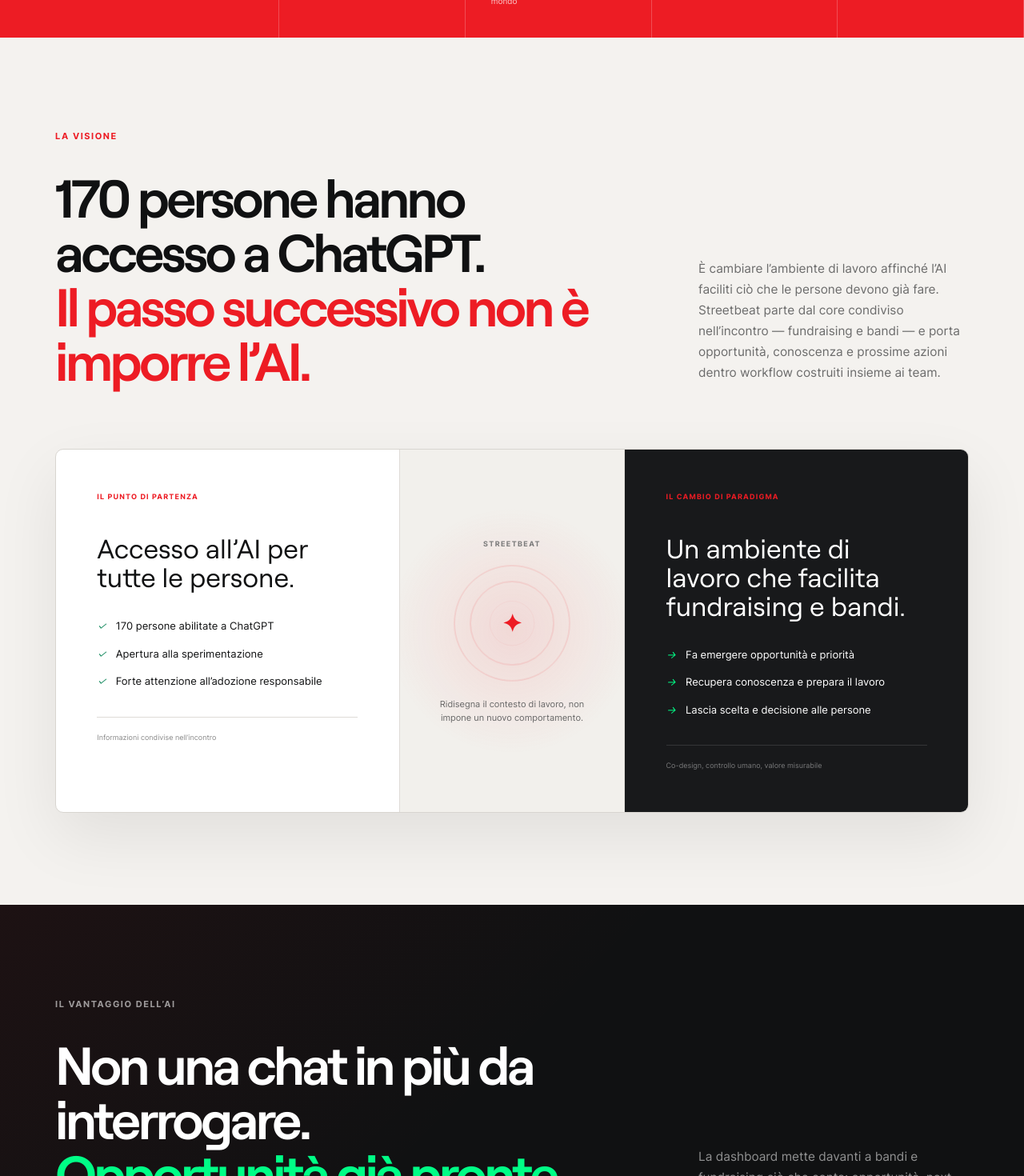
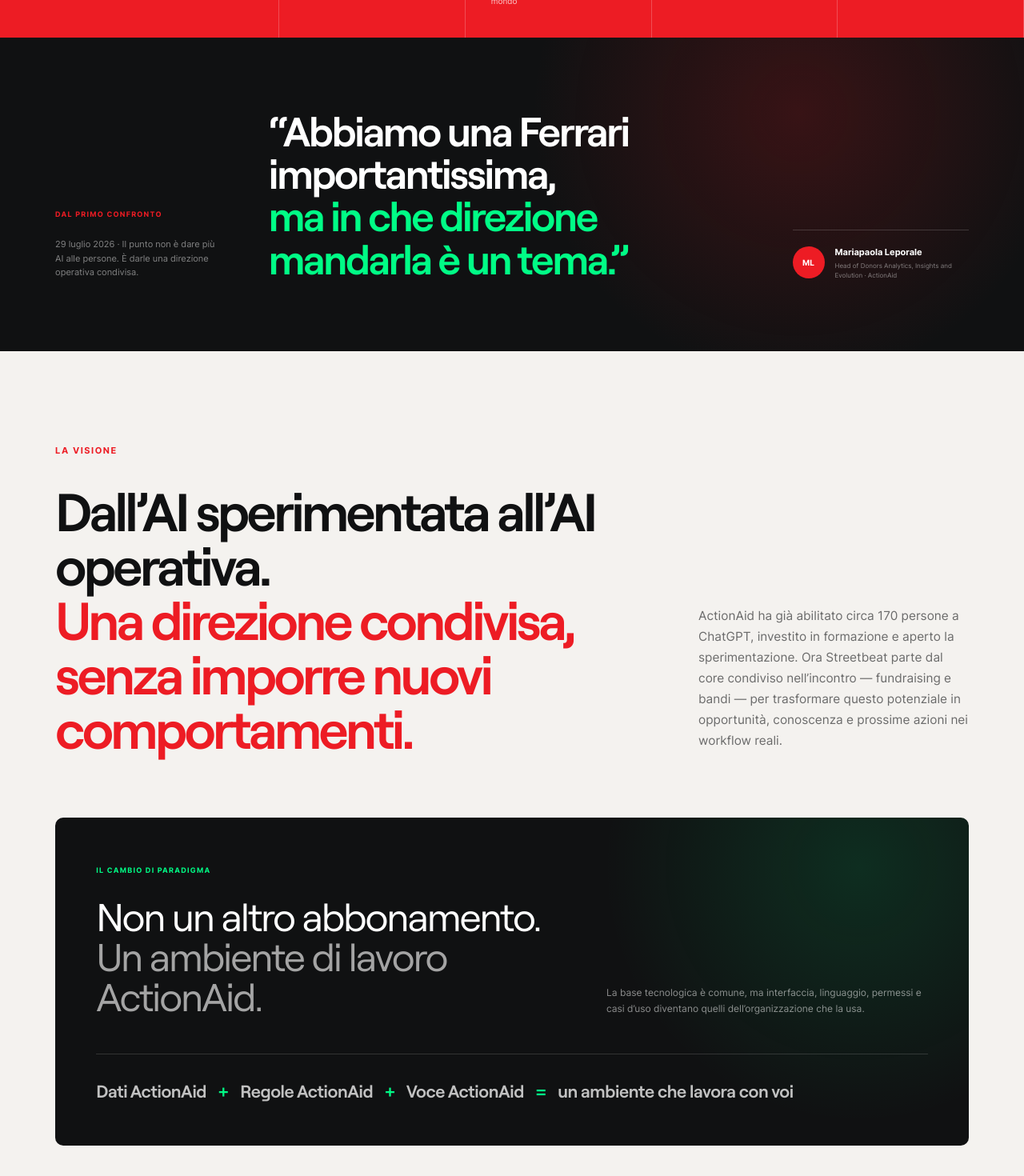
Before and after one commit to marieamadei/streetbeat-actionaid-funding-intelligence, a Next.js app: page / in a window 1280 px wide. Shown: the part 1040-2510 px from the top of the page at 80% size. Built offline with nearby package versions, Linux system fonts and the light colour scheme.

Commit message:
Integrate Streetbeat positioning and ActionAid quote

```diff
--- a/app/globals.css
+++ b/app/globals.css
@@ -704,6 +704,89 @@
   font-size: 10px;
 }
 
+.meeting-quote {
+  color: var(--white);
+  background:
+    radial-gradient(circle at 78% 24%, rgba(237, 28, 36, 0.18), transparent 32%),
+    var(--ink);
+}
+
+.meeting-quote-inner {
+  display: grid;
+  grid-template-columns: .46fr 1.34fr .5fr;
+  gap: clamp(36px, 5vw, 86px);
+  align-items: end;
+  width: min(100%, 1580px);
+  margin: 0 auto;
+  padding: clamp(76px, 7vw, 116px) clamp(34px, 5.4vw, 94px);
+}
+
+.quote-context > span {
+  color: var(--actionaid);
+  font-size: 9px;
+  font-weight: 850;
+  letter-spacing: .14em;
+}
+
+.quote-context p {
+  max-width: 290px;
+  margin: 20px 0 0;
+  color: rgba(255, 255, 255, .48);
+  font-size: 11px;
+  line-height: 1.6;
+}
+
+.meeting-quote blockquote {
+  margin: 0;
+  font-family: var(--headline);
+  font-size: clamp(36px, 4vw, 64px);
+  font-weight: 600;
+  letter-spacing: -.045em;
+  line-height: 1.04;
+}
+
+.meeting-quote blockquote em {
+  color: var(--streetbeat);
+  font-style: normal;
+}
+
+.quote-attribution {
+  display: flex;
+  gap: 13px;
+  align-items: center;
+  padding-top: 19px;
+  border-top: 1px solid rgba(255, 255, 255, .16);
+}
+
+.quote-attribution > span {
+  display: grid;
+  place-items: center;
+  width: 40px;
+  height: 40px;
+  flex: 0 0 auto;
+  color: var(--white);
+  border-radius: 50%;
+  font-size: 10px;
+  font-weight: 800;
+  background: var(--actionaid);
+}
+
+.quote-attribution p {
+  display: grid;
+  gap: 4px;
+  margin: 0;
+}
+
+.quote-attribution strong {
+  font-size: 11px;
+}
+
+.quote-attribution small {
+  color: rgba(255, 255, 255, .46);
+  font-size: 8px;
+  line-height: 1.4;
+}
+
 .section {
   width: min(100%, 1580px);
   margin: 0 auto;
@@ -738,6 +821,64 @@
   color: var(--grey-3);
   font-size: clamp(15px, 1.2vw, 18px);
   line-height: 1.7;
+}
+
+.workspace-principle {
+  display: grid;
+  grid-template-columns: 1fr .72fr;
+  gap: 46px 80px;
+  align-items: end;
+  margin-top: 76px;
+  padding: clamp(34px, 4vw, 62px);
+  color: var(--white);
+  border-radius: 10px;
+  background:
+    radial-gradient(circle at 88% 15%, rgba(0, 253, 134, .12), transparent 30%),
+    var(--ink);
+}
+
+.workspace-principle > div > span {
+  color: var(--streetbeat);
+  font-size: 9px;
+  font-weight: 850;
+  letter-spacing: .14em;
+}
+
+.workspace-principle h3 {
+  margin: 24px 0 0;
+  font-size: clamp(34px, 3.8vw, 58px);
+  letter-spacing: -.045em;
+  line-height: 1.03;
+}
+
+.workspace-principle h3 em {
+  color: rgba(255, 255, 255, .62);
+  font-style: normal;
+}
+
+.workspace-principle > p {
+  margin: 0;
+  color: rgba(255, 255, 255, .52);
+  font-size: 12px;
+  line-height: 1.65;
+}
+
+.workspace-principle > strong {
+  grid-column: 1 / -1;
+  padding-top: 30px;
+  color: rgba(255, 255, 255, .74);
+  border-top: 1px solid rgba(255, 255, 255, .14);
+  font-family: var(--headline);
+  font-size: clamp(16px, 1.7vw, 25px);
+  font-weight: 600;
+  letter-spacing: -.02em;
+}
+
+.workspace-principle > strong i,
+.workspace-principle > strong b {
+  margin: 0 10px;
+  color: var(--streetbeat);
+  font-style: normal;
 }
 
 .maturity-bridge {
@@ -1307,6 +1448,87 @@
   background: var(--actionaid);
 }
 
+.streetbeat-section {
+  color: var(--white);
+  background:
+    linear-gradient(140deg, rgba(0, 253, 134, .07), transparent 40%),
+    var(--ink);
+}
+
+.streetbeat-heading h2 em {
+  color: var(--streetbeat);
+}
+
+.streetbeat-heading p {
+  color: rgba(255, 255, 255, .54);
+}
+
+.streetbeat-proof-grid {
+  display: grid;
+  grid-template-columns: repeat(3, 1fr);
+  gap: 12px;
+  margin-top: 70px;
+}
+
+.streetbeat-proof-grid article {
+  min-height: 300px;
+  padding: 32px;
+  border: 1px solid rgba(255, 255, 255, .13);
+  border-radius: 7px;
+  background: rgba(255, 255, 255, .035);
+}
+
+.streetbeat-proof-grid span {
+  color: var(--streetbeat);
+  font-size: 9px;
+  font-weight: 850;
+}
+
+.streetbeat-proof-grid h3 {
+  margin: 92px 0 14px;
+  font-size: clamp(24px, 2.1vw, 34px);
+  line-height: 1.05;
+}
+
+.streetbeat-proof-grid p {
+  max-width: 390px;
+  margin: 0;
+  color: rgba(255, 255, 255, .48);
+  font-size: 11px;
+  line-height: 1.6;
+}
+
+.streetbeat-facts {
+  display: grid;
+  grid-template-columns: repeat(4, 1fr);
+  margin-top: 12px;
+  border-top: 1px solid rgba(255, 255, 255, .13);
+  border-left: 1px solid rgba(255, 255, 255, .13);
+}
+
+.streetbeat-facts div {
+  display: grid;
+  gap: 8px;
+  min-height: 126px;
+  padding: 28px;
+  border-right: 1px solid rgba(255, 255, 255, .13);
+  border-bottom: 1px solid rgba(255, 255, 255, .13);
+}
+
+.streetbeat-facts strong {
+  font-family: var(--headline);
+  font-size: clamp(24px, 2.5vw, 40px);
+  letter-spacing: -.045em;
+}
+
+.streetbeat-facts span {
+  color: rgba(255, 255, 255, .4);
+  font-size: 8px;
+  font-weight: 750;
+  letter-spacing: .08em;
+  text-transform: uppercase;
+}
+
 .role-inner {
   display: grid;
   grid-template-columns: .9fr 1.1fr;
@@ -1562,8 +1784,17 @@
 
   .split-heading,
   .mission-chain,
-  .role-inner {
+  .role-inner,
+  .meeting-quote-inner {
     grid-template-columns: 1fr;
+  }
+
+  .quote-context p {
+    max-width: 520px;
+  }
+
+  .quote-attribution {
+    max-width: 380px;
   }
 
   .split-heading {
@@ -1598,8 +1829,13 @@
   }
 
   .perspectives-grid,
-  .governance-grid {
+  .governance-grid,
+  .streetbeat-proof-grid {
     grid-template-columns: repeat(2, 1fr);
+  }
+
+  .streetbeat-proof-grid article:last-child {
+    grid-column: 1 / -1;
   }
 
   .role-inner {
@@ -1693,8 +1929,25 @@
   .maturity-bridge,
   .systems-orbit,
   .perspectives-grid,
-  .governance-grid {
+  .governance-grid,
+  .streetbeat-proof-grid,
+  .streetbeat-facts,
+  .workspace-principle {
     grid-template-columns: 1fr;
+  }
+
+  .meeting-quote-inner {
+    padding-right: 20px;
+    padding-left: 20px;
+  }
+
+  .workspace-principle > strong {
+    grid-column: auto;
+    line-height: 1.6;
+  }
+
+  .streetbeat-proof-grid article:last-child {
+    grid-column: auto;
   }
 
   .number-intro,
--- a/app/page.tsx
+++ b/app/page.tsx
@@ -90,7 +90,7 @@
           <a href="#visione">Visione</a>
           <a href="#valore">Valore AI</a>
           <a href="#prodotto">Come funziona</a>
-          <a href="#governance">Adozione</a>
+          <a href="#streetbeat">Perché Streetbeat</a>
         </div>
         <Link className="button button-nav" href="/demo">
           Entra nella demo <span aria-hidden="true">↗</span>
@@ -195,25 +195,57 @@
         ))}
       </section>
 
+      <section className="meeting-quote" aria-labelledby="meeting-quote-title">
+        <div className="meeting-quote-inner">
+          <div className="quote-context">
+            <span>DAL PRIMO CONFRONTO</span>
+            <p>29 luglio 2026 · Il punto non è dare più AI alle persone. È darle una direzione operativa condivisa.</p>
+          </div>
+          <blockquote id="meeting-quote-title">
+            “Abbiamo una Ferrari importantissima,<br />
+            <em>ma in che direzione mandarla è un tema.”</em>
+          </blockquote>
+          <div className="quote-attribution">
+            <span>ML</span>
+            <p>
+              <strong>Mariapaola Leporale</strong>
+              <small>Head of Donors Analytics, Insights and Evolution · ActionAid</small>
+            </p>
+          </div>
+        </div>
+      </section>
+
       <section className="section vision-section" id="visione">
         <div className="section-kicker">LA VISIONE</div>
         <div className="split-heading">
-          <h2>170 persone hanno accesso a ChatGPT.<br /><em>Il passo successivo non è imporre l’AI.</em></h2>
+          <h2>Dall’AI sperimentata all’AI operativa.<br /><em>Una direzione condivisa, senza imporre nuovi comportamenti.</em></h2>
           <p>
-            È cambiare l’ambiente di lavoro affinché l’AI faciliti ciò che le persone
-            devono già fare. Streetbeat parte dal core condiviso nell’incontro —
-            fundraising e bandi — e porta opportunità, conoscenza e prossime azioni
-            dentro workflow costruiti insieme ai team.
+            ActionAid ha già abilitato circa 170 persone a ChatGPT, investito in
+            formazione e aperto la sperimentazione. Ora Streetbeat parte dal core
+            condiviso nell’incontro — fundraising e bandi — per trasformare questo
+            potenziale in opportunità, conoscenza e prossime azioni nei workflow reali.
           </p>
+        </div>
+
+        <div className="workspace-principle">
+          <div>
+            <span>IL CAMBIO DI PARADIGMA</span>
+            <h3>Non un altro abbonamento.<br /><em>Un ambiente di lavoro ActionAid.</em></h3>
+          </div>
+          <p>
+            La base tecnologica è comune, ma interfaccia, linguaggio, permessi e casi
+            d’uso diventano quelli dell’organizzazione che la usa.
+          </p>
+          <strong>Dati ActionAid <i>+</i> Regole ActionAid <i>+</i> Voce ActionAid <b>=</b> un ambiente che lavora con voi</strong>
         </div>
 
         <div className="maturity-bridge">
           <article className="maturity-now">
-            <span className="bridge-label">IL PUNTO DI PARTENZA</span>
-            <h3>Accesso all’AI per tutte le persone.</h3>
+            <span className="bridge-label">OGGI · SPERIMENTARE</span>
+            <h3>Accesso, formazione e iniziativa dei team.</h3>
             <ul>
               <li><i>✓</i> 170 persone abilitate a ChatGPT</li>
-              <li><i>✓</i> Apertura alla sperimentazione</li>
+              <li><i>✓</i> GPT creati direttamente dai team</li>
               <li><i>✓</i> Forte attenzione all’adozione responsabile</li>
             </ul>
             <div className="source-note">Informazioni condivise nell’incontro</div>
@@ -224,8 +256,8 @@
             <p>Ridisegna il contesto di lavoro, non impone un nuovo comportamento.</p>
           </div>
           <article className="maturity-next">
-            <span className="bridge-label">IL CAMBIO DI PARADIGMA</span>
-            <h3>Un ambiente di lavoro che facilita fundraising e bandi.</h3>
+            <span className="bridge-label">DOMANI · OPERARE</span>
+            <h3>Un ambiente condiviso, proattivo e governato.</h3>
             <ul>
               <li><i>→</i> Fa emergere opportunità e priorità</li>
               <li><i>→</i> Recupera conoscenza e prepara il lavoro</li>
@@ -330,6 +362,45 @@
         </div>
       </section>
 
+      <section className="streetbeat-section" id="streetbeat">
+        <div className="section">
+          <div className="section-kicker light">PERCHÉ STREETBEAT</div>
+          <div className="split-heading streetbeat-heading">
+            <h2>AI per contesti in cui controllo e affidabilità<br /><em>non sono opzionali.</em></h2>
+            <p>
+              Fondata negli Stati Uniti da Damian Scavo, Streetbeat ha sviluppato la
+              propria architettura nei servizi finanziari. Da qui arrivano il rigore
+              su dati, permessi, audit e controllo umano che oggi portiamo nel nonprofit.
+            </p>
+          </div>
+
+          <div className="streetbeat-proof-grid">
+            <article>
+              <span>01</span>
+              <h3>Fondata negli USA</h3>
+              <p>Attiva dal 2022, con hub di ingegneria in Europa e un team distribuito.</p>
+            </article>
+            <article>
+              <span>02</span>
+              <h3>Costruita nei servizi finanziari</h3>
+              <p>Un’architettura nata per dati sensibili, processi regolamentati e responsabilità chiare.</p>
+            </article>
+            <article>
+              <span>03</span>
+              <h3>Guardrail fin dall’architettura</h3>
+              <p>Fonti, permessi, audit e controllo umano sono parte del sistema, non verifiche aggiunte alla fine.</p>
+            </article>
+          </div>
+
+          <div className="streetbeat-facts" aria-label="Streetbeat in breve">
+            <div><strong>Palo Alto</strong><span>fondazione</span></div>
+            <div><strong>Europa</strong><span>engineering hub</span></div>
+            <div><strong>30+</strong><span>brevetti</span></div>
+            <div><strong>$25M</strong><span>raccolti da investitori leader</span></div>
+          </div>
+        </div>
+      </section>
+
       <section className="role-section">
         <div className="section role-inner">
           <div className="role-copy">
```
Also changed, not shown: 1 other file (tests, documents, lock files or other folders).
